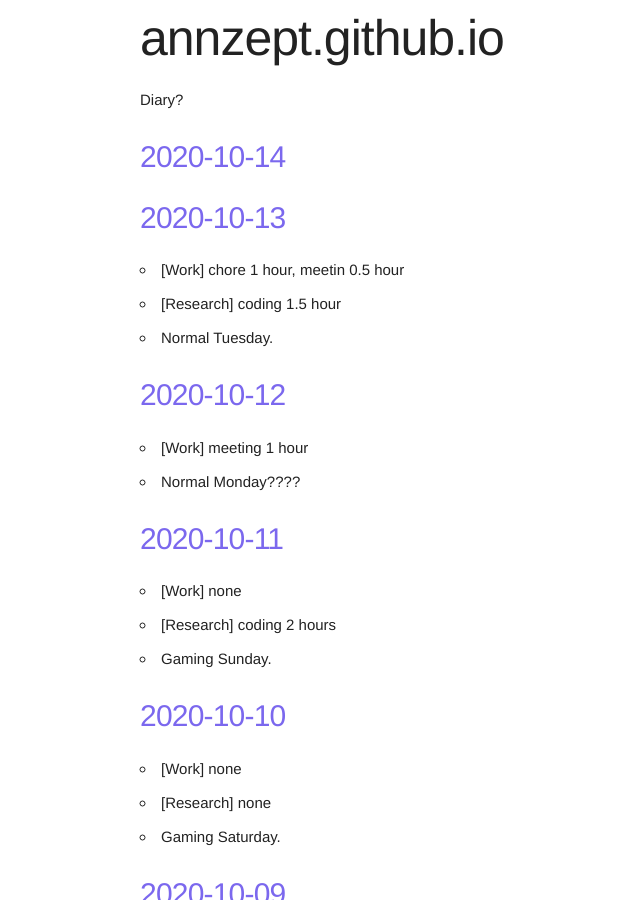
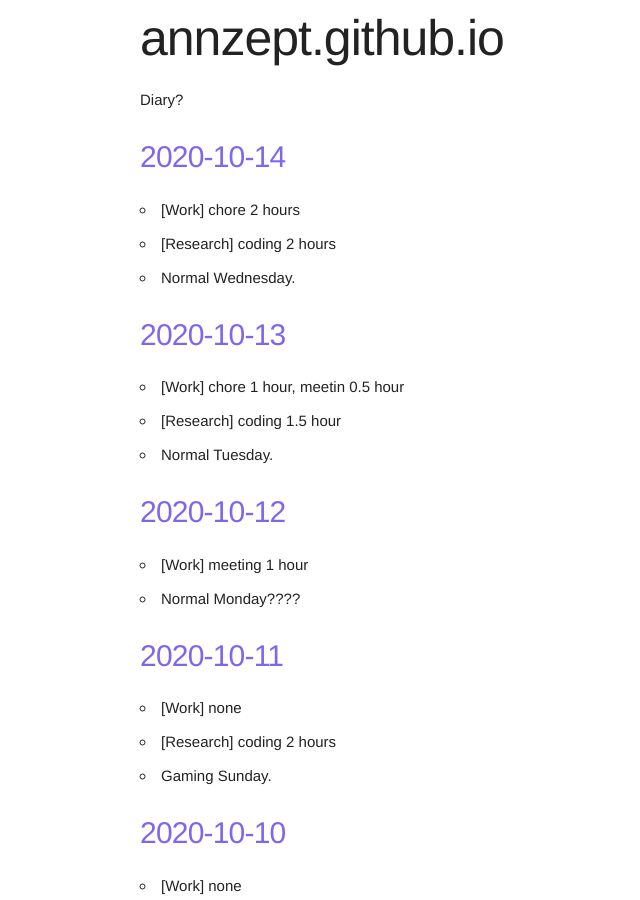
Before and after one commit to annzept/annzept.github.io, a Jekyll site: the page built from index.markdown, in a window 1280 px wide and 900 px high. Shown: the whole window, without its empty margins (20-660 px from the left). Built offline with Jekyll 4.4.1, drawn with Linux system fonts in a browser that asks for light colours.

Commit message:
Thu Oct 15 00:24:21 JST 2020

```diff
--- a/_posts/2020-10-14-diary.md
+++ b/_posts/2020-10-14-diary.md
@@ -4,3 +4,7 @@ title:  2020-10-14
 date:   2020-10-14 23:59:59 +0900
 categories: diary
 ---
+
+- [Work] chore 2 hours
+- [Research] coding 2 hours
+- Normal Wednesday.
```
